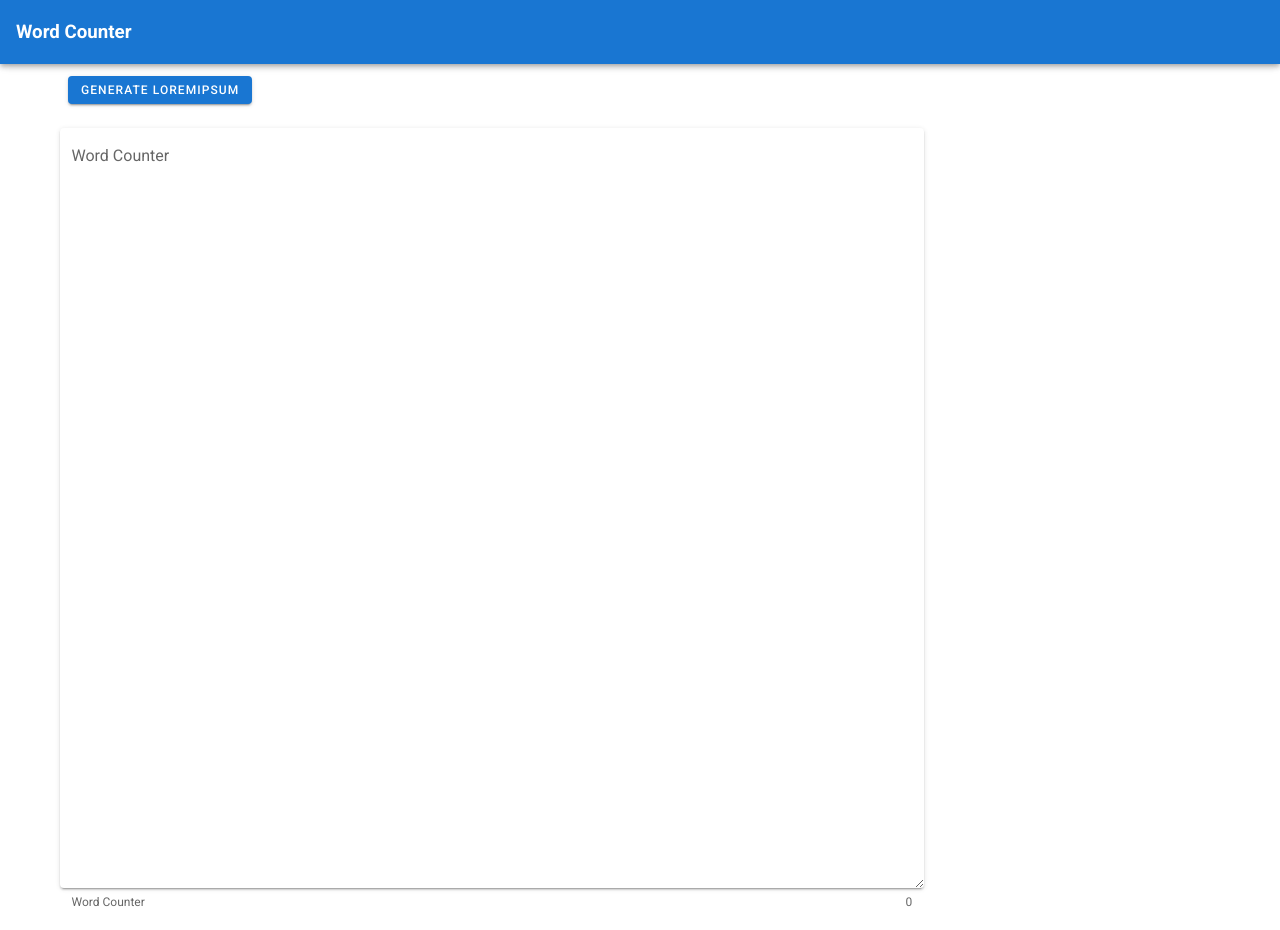
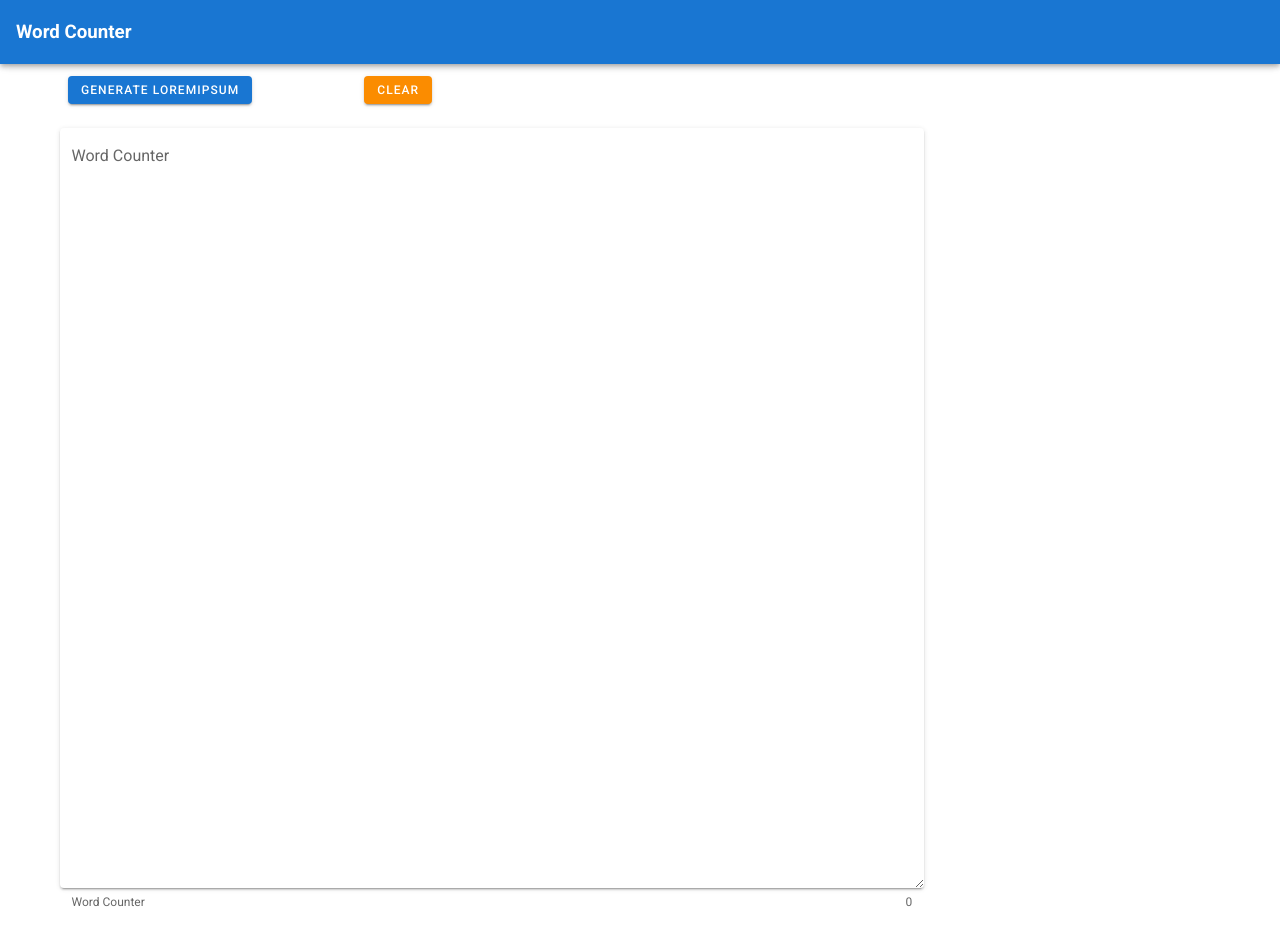
Before and after one commit to joseangelcrn/word_counter, a Vue app: page / in a window 1280 px wide. Built offline with nearby package versions, Linux system fonts and the light colour scheme.

Commit message:
Clear button added

```diff
--- a/src/components/Editor.vue
+++ b/src/components/Editor.vue
@@ -1,7 +1,7 @@
 <template>
     <v-container>
         <v-row>
-            <v-col>
+            <v-col class="col-3">
                 <v-btn
                         class="mx-2"
                         dark
@@ -9,6 +9,16 @@
                         color="primary"
                         @click="generateLoremIpsun"
                 >Generate LoremIpsum
+                </v-btn>
+            </v-col>
+            <v-col class="col-2">
+                <v-btn
+                        class="mx-2"
+                        dark
+                        small
+                        color="warning"
+                        @click="clearEditor"
+                >Clear
                 </v-btn>
             </v-col>
         </v-row>
@@ -181,6 +191,10 @@
             generateLoremIpsun(){
                 this.contentEditor = LoremIpsum.generateText();
                 this.onChangeEditor();
+            },
+            clearEditor(){
+                 this.contentEditor = '';
+                 this.onChangeEditor();
             }
         },
         computed: {
```
